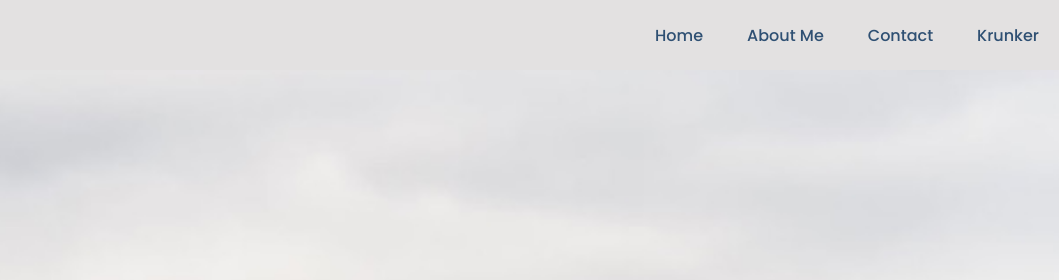
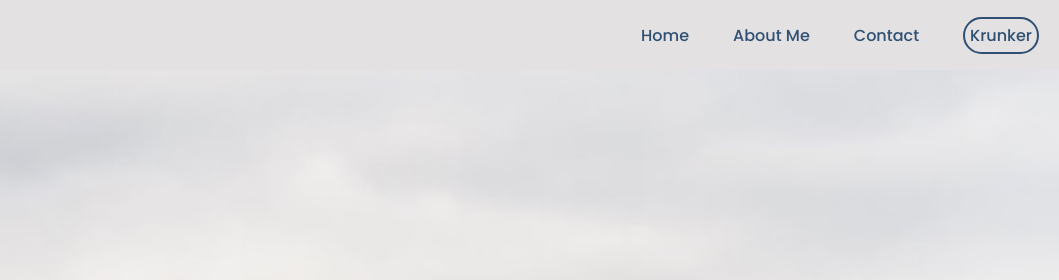
Before and after one commit to Slogllykop/Slogllykop.github.io, a plain HTML site: page index.html in a window 1280 px wide. Shown: the top 280 px of the page, 221-1280 px from the left. Drawn offline with Linux system fonts and the light colour scheme.

Commit message:
kr button

```diff
--- a/css/style.css
+++ b/css/style.css
@@ -139,6 +139,12 @@ body {
 .navItems li a:hover {
     color: var(--text-hover);
     border-bottom: 3px solid var(--text-hover);
+}
+
+.Kbutton {
+    border: 2px solid var(--text);
+    padding: 5px;
+    border-radius: 32px;
 }
 
 
--- a/index.html
+++ b/index.html
@@ -24,7 +24,7 @@
                 <li><a href="#home">Home</a></li>
                 <li><a href="#aboutMe">About Me</a></li>
                 <li><a href="#contact">Contact</a></li>
-                <li><a href="/Krunker_Related.html">Krunker</a></li>
+                <li><a href="/Krunker_Related.html" class="Kbutton">Krunker</a></li>
             </ul>
         </div>
     </div>
```
